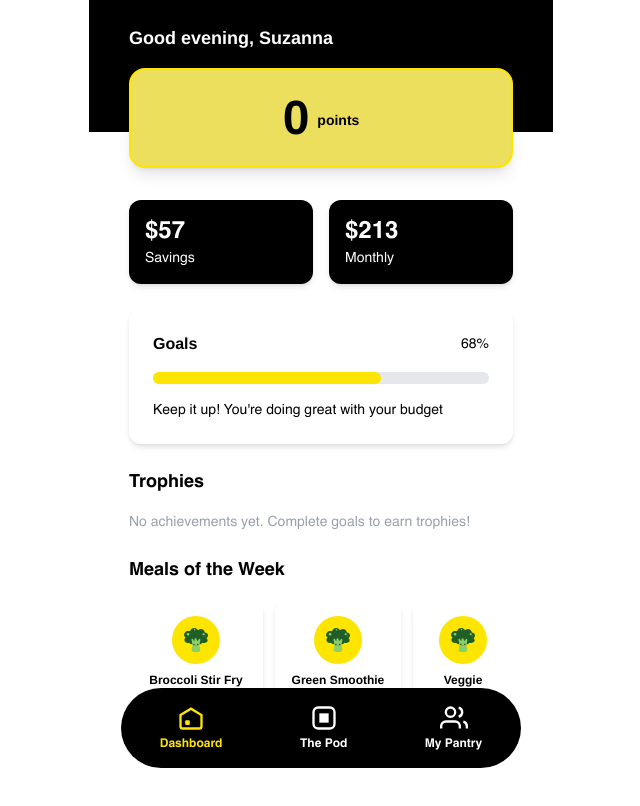
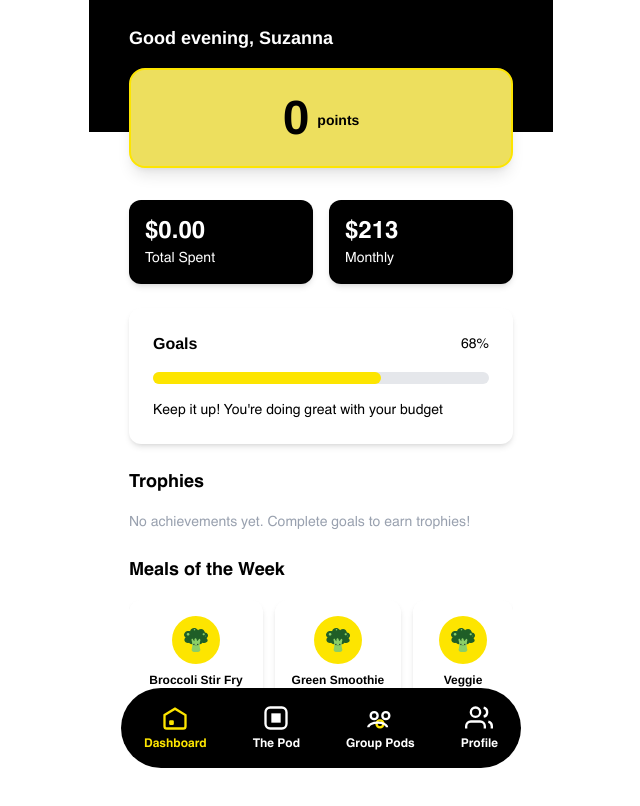
Before and after one commit to fayaz-rafin/social-pod, a Next.js app: page /dashboard in a window 1280 px wide. Shown: the top 806 px of the page, without its empty margins (319-959 px from the left). Built offline with nearby package versions, Linux system fonts and the light colour scheme.

Commit message:
final commit before judging

```diff
--- a/app/components/Navbar.tsx
+++ b/app/components/Navbar.tsx
@@ -19,7 +19,15 @@ const navItems = [
     activeColor: 'text-white'
   },
   {
-    label: 'My Pantry',
+    label: 'Group Pods',
+    href: '/grouppods',
+    icon: (
+      <svg width="28" height="28" viewBox="0 0 24 24" fill="none"><circle cx="7" cy="10" r="3" stroke="white" strokeWidth="2"/><circle cx="17" cy="10" r="3" stroke="white" strokeWidth="2"/><circle cx="12" cy="17" r="3" stroke="#FDE500" strokeWidth="2"/><path d="M2 20c0-2.21 3.58-4 8-4s8 1.79 8 4" stroke="white" strokeWidth="2"/><path d="M7 13c-2.67 0-8 1.34-8 4v3h22v-3c0-2.66-5.33-4-8-4" stroke="white" strokeWidth="0"/></svg>
+    ),
+    activeColor: 'text-[#FDE500]'
+  },
+  {
+    label: 'Profile',
     href: '/profile',
     icon: (
       <svg width="28" height="28" viewBox="0 0 24 24" fill="none"><path d="M17 21v-2a4 4 0 0 0-4-4H5a4 4 0 0 0-4 4v2" stroke="white" strokeWidth="2"/><circle cx="9" cy="7" r="4" stroke="white" strokeWidth="2"/><path d="M23 21v-2a4 4 0 0 0-3-3.87" stroke="white" strokeWidth="2"/><path d="M16 3.13a4 4 0 0 1 0 7.75" stroke="white" strokeWidth="2"/></svg>
--- a/app/dashboard/page.tsx
+++ b/app/dashboard/page.tsx
@@ -39,6 +39,8 @@ type Goal = {
 export default function Dashboard() {
   const [goals, setGoals] = useState<Goal[]>([]);
   const [userPoints, setUserPoints] = useState<number>(0);
+  const [history, setHistory] = useState<any[]>([]);
+  const [totalSpent, setTotalSpent] = useState<number>(0);
 
   useEffect(() => {
     const stored = localStorage.getItem('groceryPlan');
@@ -48,6 +50,9 @@ export default function Dashboard() {
     }
     const points = Number(localStorage.getItem('userPoints') || '0');
     setUserPoints(points);
+    const h = JSON.parse(localStorage.getItem('groceryHistory') || '[]');
+    setHistory(h);
+    setTotalSpent(h.reduce((sum: number, entry: any) => sum + (entry.total || 0), 0));
   }, []);
 
   return (
@@ -71,8 +76,8 @@ export default function Dashboard() {
       {/* Stats Cards */}
       <div className="grid grid-cols-2 gap-4 mb-6">
         <div className="bg-black rounded-xl p-4 shadow-md">
-          <div className="text-white text-2xl font-bold">$57</div>
-          <div className="text-white text-sm">Savings</div>
+          <div className="text-white text-2xl font-bold">${totalSpent.toFixed(2)}</div>
+          <div className="text-white text-sm">Total Spent</div>
         </div>
         <div className="bg-black rounded-xl p-4 shadow-md">
           <div className="text-white text-2xl font-bold">$213</div>
--- a/app/grouppods/page.tsx
+++ b/app/grouppods/page.tsx
@@ -2,6 +2,7 @@
 import Image from "next/image";
 import { useRouter } from "next/navigation";
 import React, { useState } from "react";
+import Navbar from '../components/Navbar';
 
 interface GroupGoal {
   id: string;
@@ -352,6 +353,8 @@ export default function GroupPodsPage() {
 
       {/* Bottom spacing for better scroll */}
       <div className="h-20"></div>
+
+      <Navbar />
     </div>
   );
 }
--- a/app/plan/page.tsx
+++ b/app/plan/page.tsx
@@ -181,8 +181,13 @@ export default function PlanPage() {
       budget,
       prompt,
       goals,
+      date: new Date().toISOString(),
     };
     localStorage.setItem('groceryPlan', JSON.stringify(planToSave));
+    // Save to history
+    const history = JSON.parse(localStorage.getItem('groceryHistory') || '[]');
+    history.push(planToSave);
+    localStorage.setItem('groceryHistory', JSON.stringify(history));
     router.push('/pod-details');
   };
 
```
